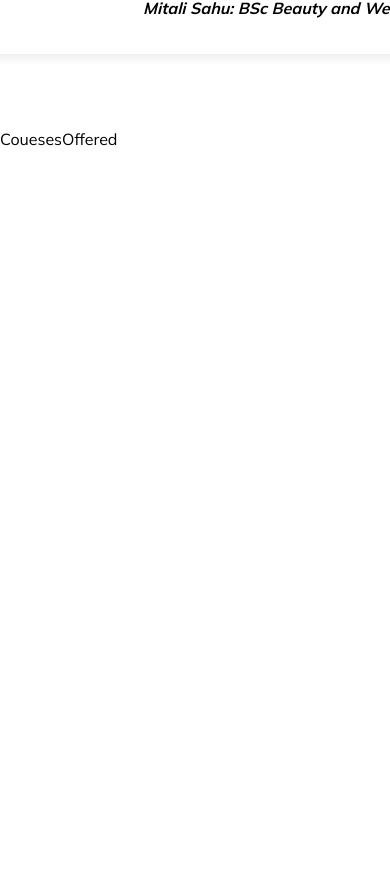
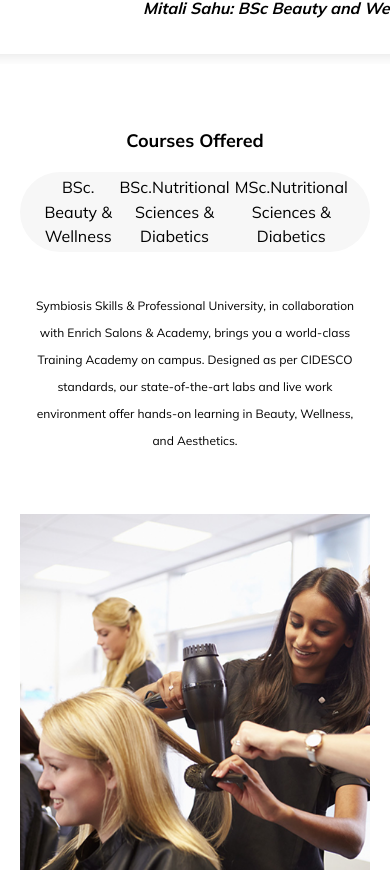
Before and after one commit to Manisha-batesar/react-sspu, a React app: page / in a window 390 px wide. Shown: the part 3199-4093 px from the top of the page. Before the commit the page ends 3348 px from the top, so only its background shows below. Built offline with nearby package versions, Linux system fonts and the light colour scheme.

Commit message:
feat: implement CoursesOffered component with styling and content

```diff
--- a/src/components/CoursesOffered/CoursesOffered.css
+++ b/src/components/CoursesOffered/CoursesOffered.css
@@ -0,0 +1,98 @@
+.Container{
+  text-align: center;
+  h2{
+    font-size: 24px;
+  }
+}
+
+.courseContainer{
+  display: flex;
+  padding: 20px;
+  justify-content: center;
+ gap: 20px;
+}
+
+.courseContent{
+
+
+.offeredCourses{
+  display: flex;
+  align-items: center;
+  justify-content: center;
+  max-width: 610px;
+  width: 100%;
+  height: 78px;
+  border-radius: 66px;
+  background-color:rgba(247, 247, 247, 1);
+  padding: 40px 20px 40px 20px;
+  margin-bottom: 30px;
+
+
+span{
+  font-size: 16px;
+  font-weight: 300;
+  line-height: 155%;
+}
+}
+
+p{
+  max-width: 563px;
+  width: 100%;
+   margin-bottom: 30px;
+   font-size: 16px;
+   line-height: 225%;
+   font-weight: 400;
+   color: var(--black-color);
+   padding: 10px;
+}
+
+}
+
+
+
+.courseImage{
+  max-width: 470px;
+  width: 100%;
+  img{
+  max-width: 472px;
+  width: 100%;
+  max-height: 470px;
+  object-fit: cover;
+  }
+}
+
+@media screen and (max-width: 768px){
+  .Container{
+    h2{
+      font-size: 18px;
+    }
+  }
+
+  .offeredCourses{
+    span{
+      font-size: 9px;
+    }
+  }
+  .courseContent{
+    p{
+      font-size: 12px;
+    }
+  }
+
+}
+
+@media screen and (max-width: 910px){
+  .courseContainer{
+    flex-wrap: wrap;
+  }
+}
+
+
+@media screen and (max-width: 1100px){
+  .courseImage{
+    img{
+      max-width: 400px;
+    object-fit: cover;
+  }
+}
+}
--- a/src/components/CoursesOffered/CoursesOffered.js
+++ b/src/components/CoursesOffered/CoursesOffered.js
@@ -1,10 +1,40 @@
 import React from 'react'
-import './CoursesOffered.css'
+import './CoursesOffered.css';
+import studentSalon from '../../assets/image3.png';
 
-const CouesesOffered = () => {
+const CoursesOffered = () => {
   return (
-    <div>CouesesOffered</div>
+
+    <div className='Container'>
+
+      <h2>Courses Offered</h2>
+
+      <div className='courseContainer'>
+
+        <div className='courseContent'>
+
+          <div className='offeredCourses'>
+            <span>BSc. Beauty & Wellness</span>
+            <span>BSc.Nutritional Sciences & Diabetics</span>
+            <span>MSc.Nutritional Sciences & Diabetics</span>
+          </div>
+          <div className='skillContent'>
+            <p>Symbiosis Skills & Professional University, in collaboration with
+              Enrich Salons & Academy, brings you a world-class Training Academy on campus. Designed as
+              per CIDESCO standards, our state-of-the-art labs and live work environment offer hands-on
+              learning in Beauty, Wellness, and Aesthetics.</p>
+          </div>
+
+        </div>
+        <div className='courseImage'>
+          <img src={studentSalon} alt='courseImage' />
+        </div>
+
+      </div>
+    </div>
+
   )
+
 }
 
-export default CouesesOffered
+export default CoursesOffered
```
